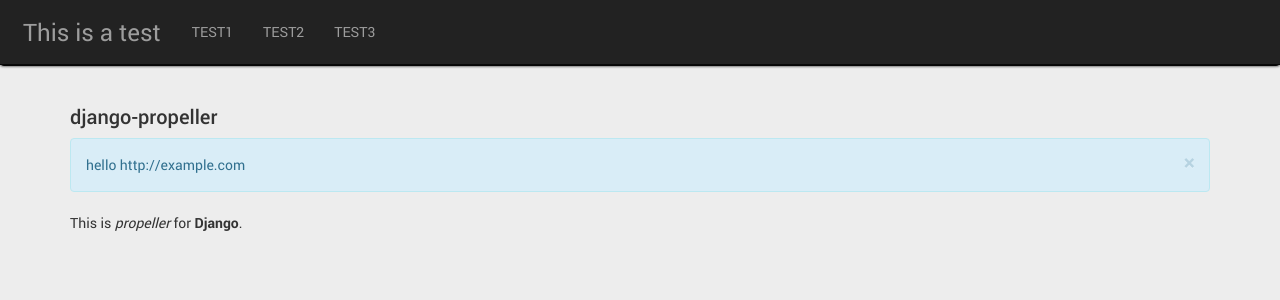
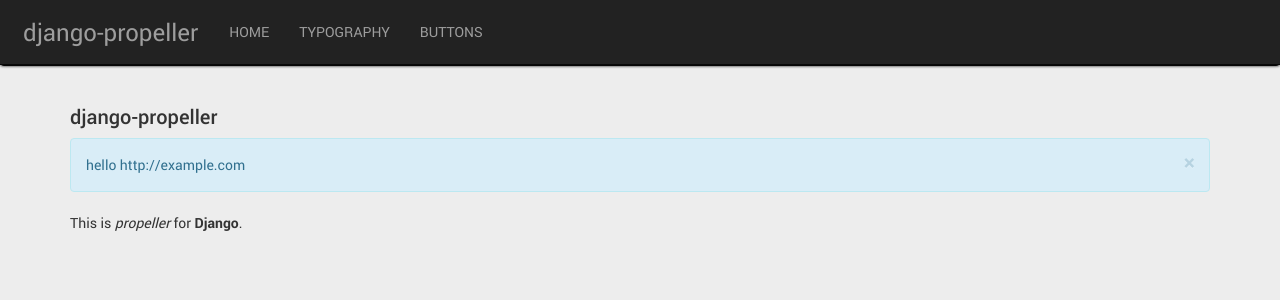
Before and after one commit to tfroehlich82/django-propeller, a Django app: page / in a window 1280 px wide. Shown: the top 300 px of the page. Run offline with Django 3.2, Linux system fonts and the light colour scheme; some libraries are stand-ins or nearby versions.

Commit message:
minor optimzations

```diff
--- a/django_propeller/navbar.py
+++ b/django_propeller/navbar.py
@@ -2,16 +2,19 @@
 
 
 class NavBarItem(object):
+    name = None
+    url = None
 
-    def __init__(self, name="", url="javascript:void(0);"):
+    def __init__(self, name="", url=None):
         self.name = name
         self.url = url
 
+    def get_url(self):
+        # if self.url:
+        #     return "{% url '{url}' %}".format(url=self.url)
+        return "javascript:void(0);"
+
 
 class NavBar(object):
-
-    def __init__(self, brand, items=None):
-        if items is None:
-            items = []
-        self.brandname = brand
-        self.items = items
+    brandname = ""
+    items = []
--- a/django_propeller/templates/propeller/navbar.html
+++ b/django_propeller/templates/propeller/navbar.html
@@ -15,7 +15,7 @@
 		<div id="bs-example-navbar-collapse-1" class="collapse navbar-collapse">
 		  <ul class="nav navbar-nav">
               {% for itm in navbar.items %}
-                  <li><a class="pmd-ripple-effect" href="{{ itm.url }}">{{ itm.name }}</a></li>
+                  <li><a class="pmd-ripple-effect" href="{{ itm.get_url }}">{{ itm.name }}</a></li>
               {% endfor %}
 		  </ul>
 		</div><!-- /.navbar-collapse -->
--- a/django_propeller_demo/views.py
+++ b/django_propeller_demo/views.py
@@ -20,11 +20,13 @@
 fieldfile = FieldFile(None, FakeField, 'dummy.txt')
 
 
-navbar = NavBar("This is a test", items=[
-    NavBarItem("Test1"),
-    NavBarItem("Test2"),
-    NavBarItem("Test3"),
-])
+class MyNavBar(NavBar):
+    brandname = "django-propeller"
+    items = [
+        NavBarItem("Home", "home"),
+        NavBarItem("Typography", "typo"),
+        NavBarItem("Buttons", "buttons"),
+    ]
 
 
 class HomePageView(TemplateView):
@@ -33,7 +35,7 @@
     def get_context_data(self, **kwargs):
         context = super(HomePageView, self).get_context_data(**kwargs)
         messages.info(self.request, 'hello http://example.com')
-        context['mynavbar'] = navbar
+        context['mynavbar'] = MyNavBar()
         return context
 
 
```
